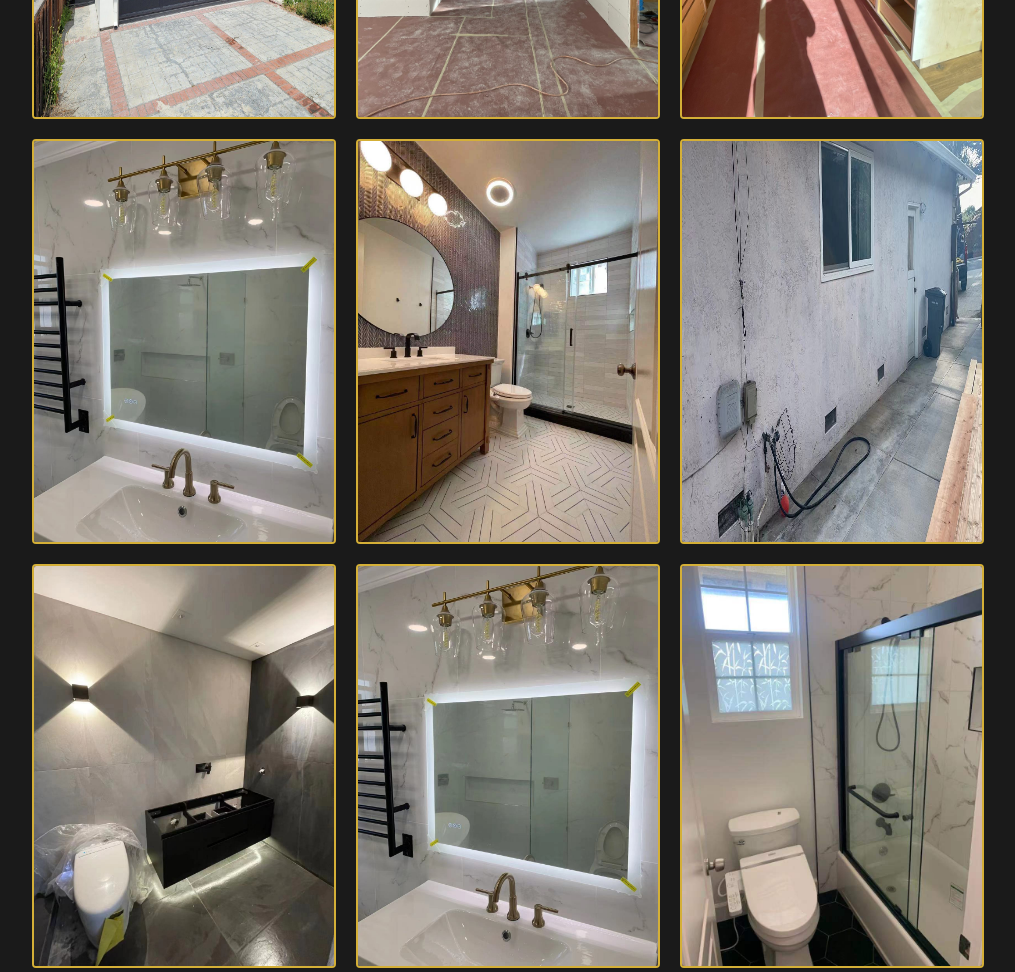
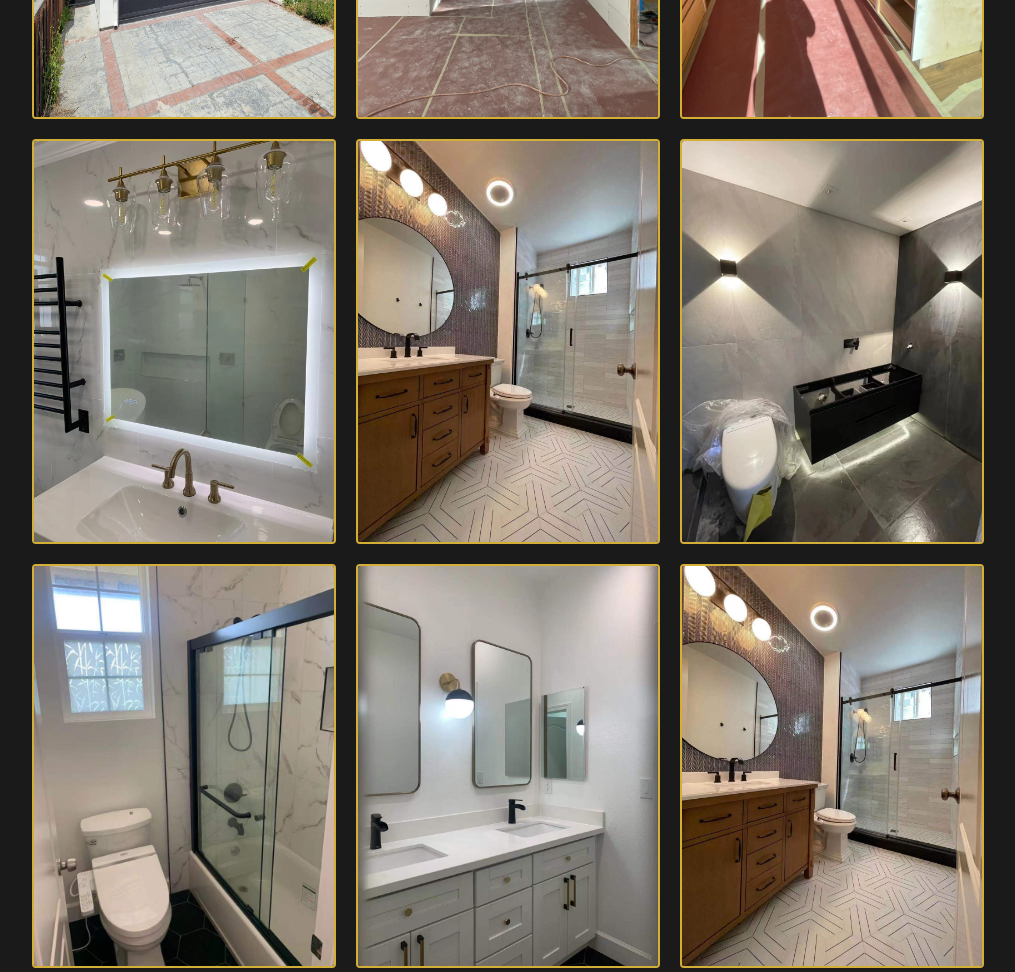
Before and after one commit to AusideConstruction/Auside-construction, a plain HTML site: page index.html in a window 1280 px wide. Shown: the part 1100-2072 px from the top of the page, without its empty margins (132-1147 px from the left). Drawn offline with Linux system fonts and the light colour scheme.

Commit message:
Update index.html

```diff
--- a/index.html
+++ b/index.html
@@ -126,9 +126,7 @@
     <img src="gallery/gallery3.jpg" alt="Project 3">
     <img src="gallery/gallery4.jpg" alt="Project 4">
     <img src="gallery/gallery5.jpg" alt="Project 5">
-    <img src="gallery/gallery6.jpg" alt="Project 6">
     <img src="gallery/gallery7.jpg" alt="Project 7">
-    <img src="gallery/gallery8.jpg" alt="Project 8">
     <img src="gallery/gallery9.jpg" alt="Project 9">
     <img src="gallery/gallery10.jpg" alt="Project 10">
     <img src="gallery/gallery11.jpg" alt="Project 11">
```
